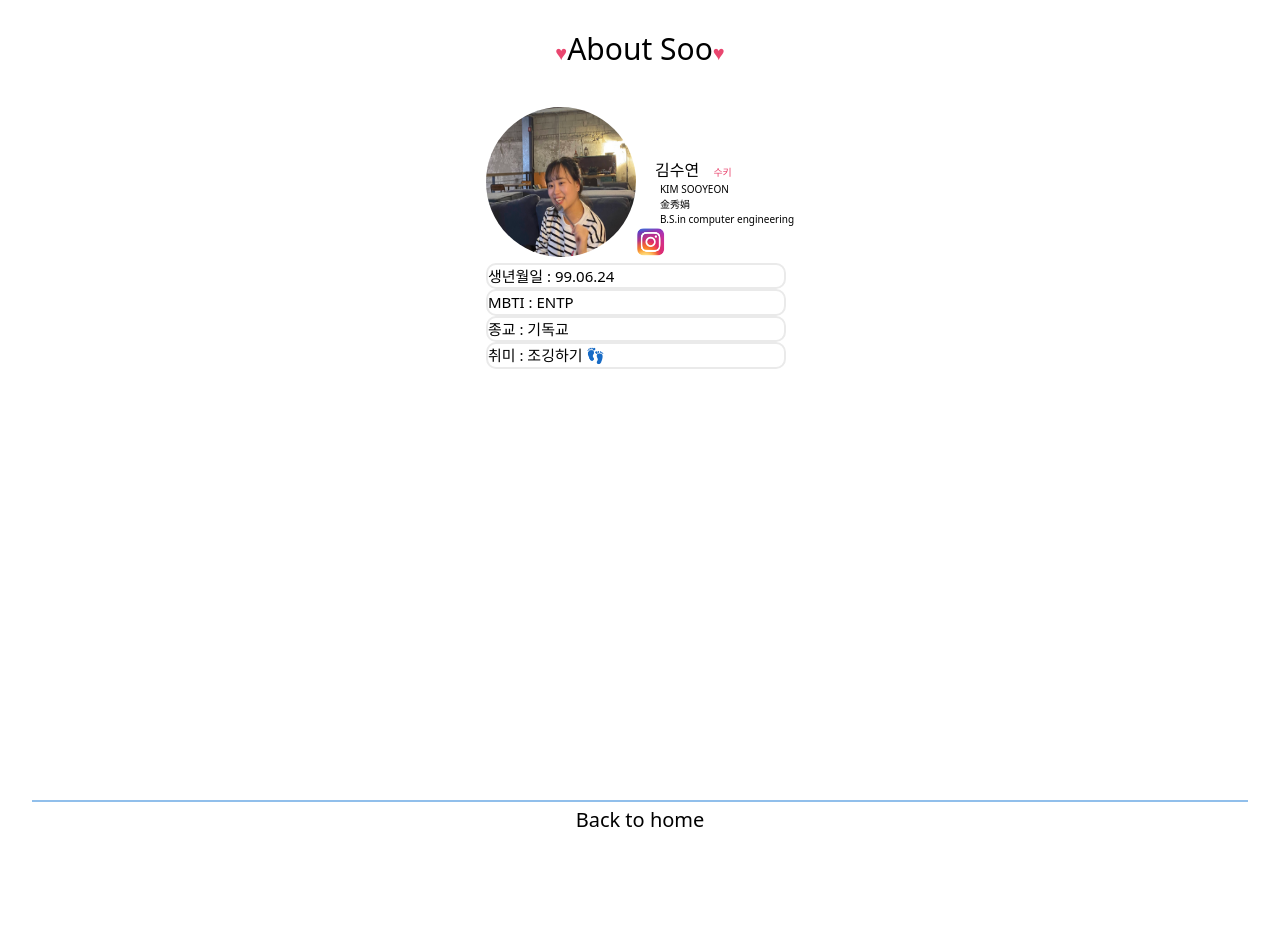
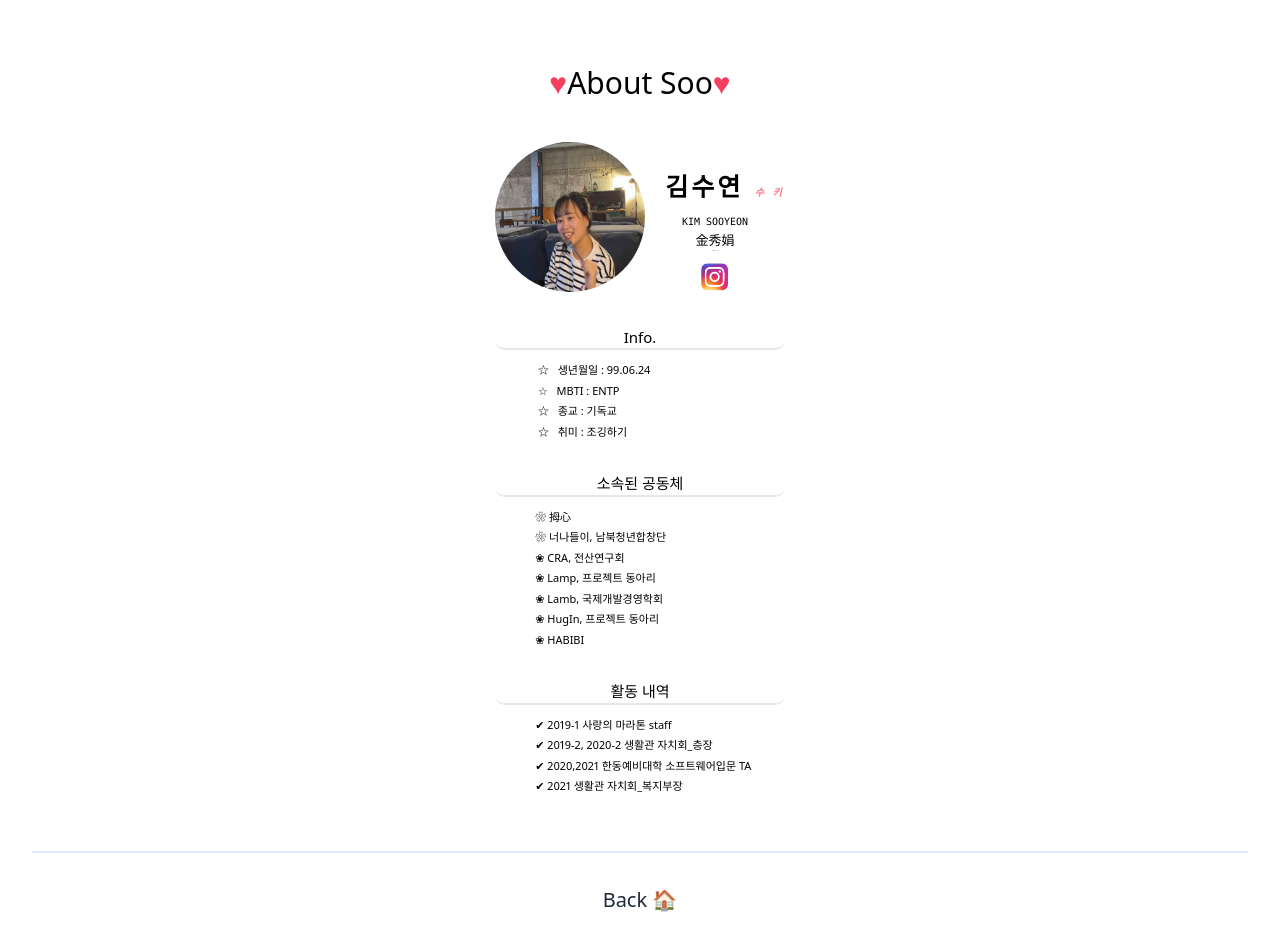
Before and after one commit to soo24/nextjs-soo, a Next.js app: page /posts/intro-post in a window 1280 px wide. Shown: the top 950 px of the page. Before the commit the page ends 838 px from the top, so only its background shows below. Built offline with nearby package versions, Linux system fonts and the light colour scheme.

Commit message:
*.css를 삭제후 tailwind로

```diff
--- a/pages/posts/intro-post.js
+++ b/pages/posts/intro-post.js
@@ -1,6 +1,5 @@
 import Head from 'next/head'
 import Image from 'next/image'
-import styles from '../../styles/Profile.module.css'
 import Link from 'next/link';
 import profilePic from '../../public/imgs/profile.jpeg';
 import InstaPic from '../../public/imgs/insta.png';
@@ -8,57 +7,81 @@ import InstaPic from '../../public/imgs/insta.png';
 
 export default function IntroPost() {
     return (
-      <div className={styles.container}>
+      <div className='p-8'>
 
       <Head>
         <title>Soo-Profile</title>
       </Head>
 
 
-      <main className={styles.main}>
-        <h1 className={styles.title}>
-          <span>&hearts;</span>
+      <main className="min-h-screen p-8 grow flex flex-col items-center justify-start text-center">
+        <h1 className='leading-tight text-[30px]'>
+          <span className='text-rose-500'>&hearts;</span>
           About Soo
-          <span>&hearts;</span>
+          <span className='text-rose-500'>&hearts;</span>
         </h1>
 
 
 
-          <div className={styles.space} >
-            <Image src={profilePic} className={styles.profile}
+          <div className='mt-[40px]'>
+            <Image src={profilePic} className="rounded-[50%]"
                 height={150} width={150} alt="수연프로필사진" vertical-align = "middle"/>
 
-                <div className={styles.description}>
-                  <h2>  김수연 <span>수키</span> </h2>
-                 <p> KIM SOOYEON</p>
-                  <p> 金秀娟 </p>
-                  <p> B.S.in computer engineering</p>
+                <div className='inline-block '>
+                  <h2 className='ml-5 font-semibold text-[25px] tracking-[3px]'>  김수연 <span className='ml-[2px] text-rose-400 text-[10px] italic'>수 키</span>
+                  </h2>
+                  <p className='mt-2 font-mono text-[10px]'> KIM SOOYEON</p>
+                  <p className='mt-[2px] font-mono text-[13px]'> 金秀娟 </p>
+                  <p className='font-mono text-[0.8px] tracking-tighter mb-[10px]'> 한동대학교 C.S,B.M</p>
 
                   <a href='https://instagram.com/soo_k.y?igshid=YmMyMTA2M2Y=' target="_blank" rel="noopener noreferrer">
-                  <Image src= {InstaPic} className={styles.logo}
-                   height={30} width={30} alt="insta" vertical-align = "middle"/>
+                  <Image src= {InstaPic}  height={30} width={30} className='ml-[5rem] '
+                   alt="insta" vertical-align = "middle"/>
                   </a>
 
 
 
                 </div>
 
-                <div className={styles.description_l}>
-                  <p> 생년월일 : 99.06.24 </p>
-                  <p>MBTI : ENTP </p>
-                  <p>종교 : 기독교 </p>
-                  <p>취미 : 조깅하기 👣 </p>
-                </div>
+                <div className='font-medium text-[15px] text-inherit max-w-[300px] mt-7
+                 proportional-nums border-inherit border-b-2 border-solid rounded-[10px] mb-3'> Info.</div>
+                  <ul className='whitespace-pre list-inside text-justify text-[11px]  font-sans proportional-nums border-inherit border-solid rounded-[10px] mb-6'>
+                    <li className='ml-10 mb-1' > ☆   생년월일 : 99.06.24 </li>
+                    <li className='ml-10 mb-1'> ☆   MBTI : ENTP</li>
+                    <li className='ml-10 mb-1'> ☆   종교 : 기독교</li>
+                    <li className='ml-10 mb-1'> ☆   취미 : 조깅하기</li>
+                  </ul>
 
+                <div className='font-medium text-[15px] text-inherit max-w-[300px] mt-8
+                 proportional-nums border-inherit border-b-2 border-solid rounded-[10px] mb-3'> 소속된  공동체</div>
+                  <ul className='lwhitespace-pre ist-inside text-justify text-[11px] font-sans proportional-nums border-inherit border-solid rounded-[10px] mb-6'>
+                    <li className='ml-10 mb-1 '> ❀    拇心 </li>
+                    <li className='ml-10 mb-1 ' > ❀    너나들이, 남북청년합창단</li>
+                    <li className='ml-10 mb-1 '>  ❀    CRA, 전산연구회</li>
+                    <li className='ml-10 mb-1 '> ❀    Lamp, 프로젝트 동아리</li>
+                    <li className='ml-10 mb-1 '> ❀    Lamb, 국제개발경영학회</li>
+                    <li className='ml-10 mb-1 '> ❀    HugIn, 프로젝트 동아리</li>
+                    <li className='ml-10 mb-1 '> ❀    HABIBI</li>
+                  </ul>
 
-          </div>
+                <div className='font-medium text-[15px] text-inherit max-w-[300px] mt-8
+                 proportional-nums border-inherit border-b-2 border-solid rounded-[10px] mb-3'> 활동 내역</div>
+                  <ul className='lwhitespace-pre ist-inside text-justify text-[11px] font-sans  proportional-nums border-inherit border-solid rounded-[10px] mb-6'>
+                    <li className='ml-10 mb-1'> ✔︎   2019-1 사랑의 마라톤 staff</li>
+                    <li className='ml-10 mb-1'> ✔︎   2019-2, 2020-2 생활관 자치회_층장</li>
+                    <li className='ml-10 mb-1' > ✔︎   2020,2021 한동예비대학 소프트웨어입문 TA</li>
+                    <li className='ml-10 mb-1'> ✔︎   2021 생활관 자치회_복지부장</li>
+                  </ul>
+
+            </div>
 
       </main>
 
-      <footer className={styles.footer}>
-        <h4>
+      <footer className="flex flex-1 p-8 border-t-2 border-solid border-indigo-100
+      justify-center items-center text-gray-800 font-medium text-[20px]">
+        <h4 className='hover:text-blue-500 hover:border-blue-600 cursor-pointer'>
           <Link href="/">
-            Back to home
+            Back 🏠
           </Link>
         </h4>
 
--- a/styles/Home.module.css
+++ /dev/null
@@ -1,155 +0,0 @@
-.container {
-  padding: 0 2rem;
-}
-
-.main {
-  min-height: 100vh;
-  padding: 4rem 0;
-  flex: 1;
-  display: flex;
-  flex-direction: column;
-  justify-content: center;
-  align-items: center;
-}
-
-.footer {
-  display: flex;
-  flex: 1;
-  padding: 2rem 0;
-  border-top: 2px solid #eaeaea;
-  justify-content: center;
-  align-items: center;
-}
-
-.footer a {
-  color: #0070f3;
-  text-decoration: none;
-}
-
-
-.footer a:hover,
-.footer a:focus,
-.footer a:active  {
-  text-decoration: underline;
-  color: #0041bb;
-}
-
-
-.title a {
-  color: #a1c0e2;
-  font-size: 30px;
-}
-
-.title span {
-  font-size: 35px;
-  text-align: right;
-  font-weight: lighter;
-}
-
-/* span을 class로 나눠서하는법은 뭘까? */
-.title span.two {
-  font-size: 30px;
-  color: #a1c0e2;
-}
-
-/* .title a:hover,
-.title a:focus,
-.title a:active {
-  text-decoration: underline;
-} */
-
-.title {
-  margin: 0;
-  line-height: 1.15;
-  /* font-size: 2.5rem; */
-  font-size: 40px;
-}
-
-.title,
-.description {
-  text-align: center;
-}
-
-
-/*
-.description a:hover,
-.description a:focus,
-.description a:active  {
-  margin: 4rem 0;
-  line-height: 1.5;
-  font-size: 1.5rem;
-  text-decoration: underline;
-} */
-
-
-
-/* .code {
-  background: #fafafa;
-  border-radius: 5px;
-  padding: 0.75rem;
-  font-size: 1.1rem;
-  font-family: Menlo, Monaco, Lucida Console, Liberation Mono, DejaVu Sans Mono,
-    Bitstream Vera Sans Mono, Courier New, monospace;
-} */
-
-.grid {
-  display: flex;
-  align-items: center;
-  justify-content: center;
-  flex-wrap: wrap;
-  max-width: 800px;
-}
-
-
-.card {
-  margin: 1rem;
-  padding: 1.5rem;
-  text-align: left;
-  /* color: inherit; */
-  /* text-decoration: none; */
-  border: 1px solid #eaeaea;
-  border-radius: 10px;
-  /* transition: color 0.15s ease, border-color 0.15s ease; */
-  max-width: 300px;
-}
-
-.card:hover,
-.card:focus,
-.card:active {
-  color: #0070f3;
-  border-color: #0070f3;
-}
-
-/* 카드제목 (예.김수연) 텍스트 꾸미기 */
-.card h2 {
-  margin: 0 0 1rem 0;
-  font-size: 1.3rem;
-  text-align: center;
-}
-
-/* 카드 설명 꾸미기 */
-.card p {
-  margin: 2;
-  font-size: 0.6rem;
-  /* line-height: 1.5; */
-}
-
-/* .logo {
-  height: 1em;
-  margin-left: 0.5rem;
-} */
-
-.profile {
-  border-radius: 37%;
-}
-
-.space {
-  margin-top: 40px;
-}
-
-@media (max-width: 600px) {
-  .grid {
-    width: 100%;
-    flex-direction: column;
-  }
-}
--- a/styles/Profile.module.css
+++ /dev/null
@@ -1,132 +0,0 @@
-.container {
-  padding: 0 2rem;
-}
-
-/* .main {
-  min-height: 100vh;
-  padding: 2rem 0;
-  flex: 1;
-  display: flex;
-  flex-direction: column;
-  justify-content: flex-start;
-  align-items: left;
-} */
-.main {
-  min-height: 100vh;
-  padding: 2rem 0;
-  flex: 1;
-  display: flex;
-  flex-direction: column;
-  justify-content: flex-start;
-  align-items: center;
-}
-
-.footer {
-  display: flex;
-  flex: 1;
-  padding: 0.2rem 0;
-  border-top: 2px solid #91bfeb;
-  justify-content: center;
-  align-items: center;
-}
-
-.footer a{
-  font-size: 20px;
-}
-
-.footer a:hover,
-  .footer a:focus,
-  .footer a:active  {
-  text-decoration: underline;
-  color: #2c2c2c;
-  }
-
-.title span {
-  color: #e9466f;
-  font-size: 20px;
-}
-
-
-.title {
-  margin: 0;
-  line-height: 1.15;
-  /* font-size: 4rem; */
-  font-size: 30px;
-}
-
-.title,
-.description {
-  text-align: left;
-}
-
-.description {
-  display: inline-block;
-}
-
-.description h2{
-  margin-left: 1.2rem;
-  display: inline-block;
-}
-
-.description h2 span {
-  color: #e9466f;
-  margin-left: 10px;
-  font-size: 10px;
-}
-
-.description p {
-  font-size: 10px;
-  margin-left: 1.5rem;
-}
-
-.description_l p {
-  font-size: 15px;
-  /* padding-left: 20px; */
-  /* margin: 20px; */
-  color: inherit;
-  text-decoration: none;
-  border: 2px solid #eaeaea;
-  border-radius: 10px;
-  max-width: 300px;
-}
-/*
-
-.description a {
-  color: #0070f3;
-  text-decoration: none;
-}
-
-
-.description a:hover,
-.description a:focus,
-.description a:active  {
-  margin: 4rem 0;
-  line-height: 1.5;
-  font-size: 1.5rem;
-  text-decoration: underline;
-}
- */
-
-.grid {
-  display: flex;
-  align-items: center;
-  justify-content: center;
-  flex-wrap: wrap;
-  max-width: 800px;
-}
-
-
-
-.logo {
-  height: 1em;
-  margin-left: 5rem;
-}
-
-.profile {
-  border-radius: 50%;
-}
-
-
-.space {
-  margin-top: 40px;
-}
--- a/tailwind.config.js
+++ b/tailwind.config.js
@@ -6,6 +6,14 @@ module.exports = {
   ],
   theme: {
     extend: {},
+    listStyleType: {
+      none: 'none',
+      disc: 'disc',
+      decimal: 'decimal',
+      square: 'square',
+      roman: 'upper-roman',
+    }
+
   },
   plugins: [],
 }
```
Also changed, not shown: pages/index.js (+18 -18 lines), public/imgs/github.png (added).
